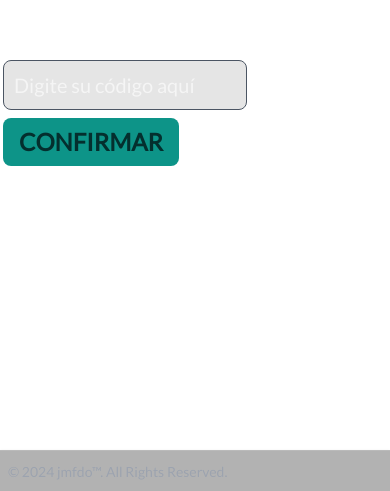
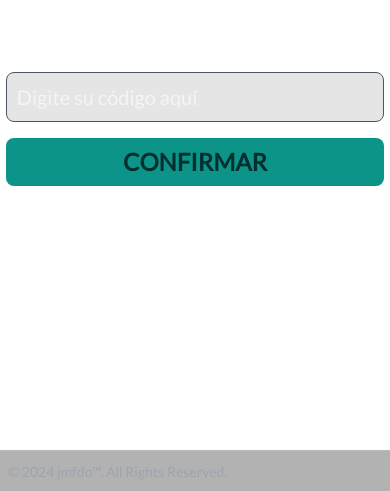
Before and after one commit to sotopaguayj/countdone, a React (Vite) app in the folder client/: page /confirm_assist in a window 390 px wide. Shown: the part 353-844 px from the top of the page. Built offline with nearby package versions, Linux system fonts and the light colour scheme.

Commit message:
style: :iphone: Counter & confirm form responsive design

```diff
--- a/client/src/components/Digit.jsx
+++ b/client/src/components/Digit.jsx
@@ -1,10 +1,9 @@
-
 function Digit({ name, value }) {
 
   return (
     <div>
-      <p className='text-sm font-bold uppercase text-slate-50 my-2'>{ name }</p>
-      <div className="bg-[#090909] text-white text-[100px] w-40 rounded-lg mb-12">{ value < 10 ? `0${ value }` : value }</div>
+      <h3 className='text-sm font-bold uppercase text-slate-50 my-2'>{ name }</h3>
+      <div className="bg-[#090909] text-white md:text-[100px] text-5xl md:size-40 size-20 p-4 rounded-lg grid place-content-center">{ value < 10 ? `0${ value }` : value }</div>
     </div>
   )
 }
--- a/client/src/pages/Confirm.jsx
+++ b/client/src/pages/Confirm.jsx
@@ -27,10 +27,10 @@ function Confirm() {
 
   return (
     <>
-      <h3 className="text-2xl text-center font-bold uppercase m-4 text-white">
+      <h3 className="text-5xl font-bold uppercase m-4 text-white text-center">
         Confirmación de asistencia
       </h3>
-      <form onSubmit={ handleSubmit } className="max-w-sm mx-auto">
+      <form onSubmit={ handleSubmit } className="flex flex-col gap-2 p-4">
         <Input onChange={ handleChange } value={ confirmCode } />
         <Button type="submit" text="CONFIRMAR" />
       </form>
```
